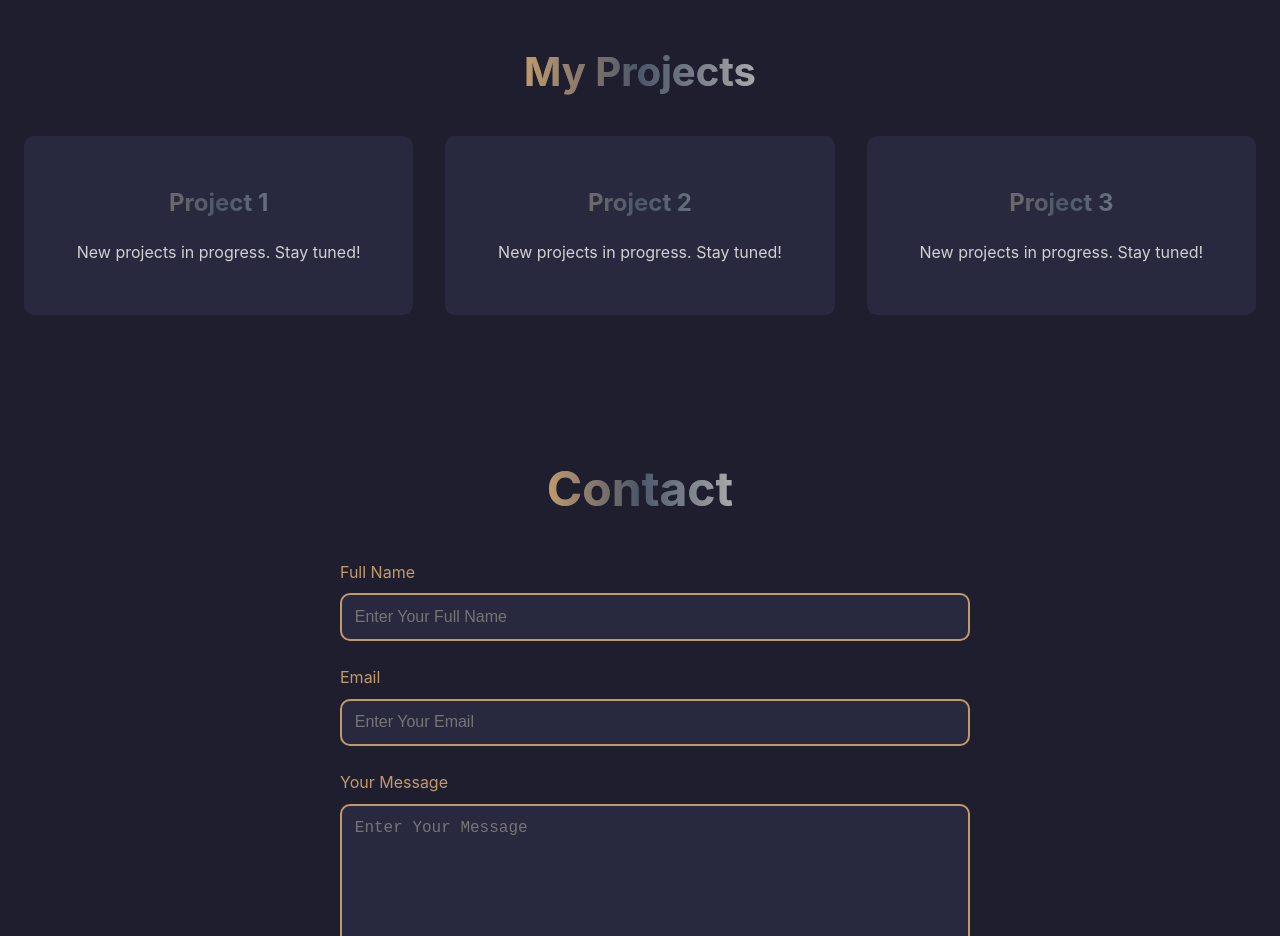
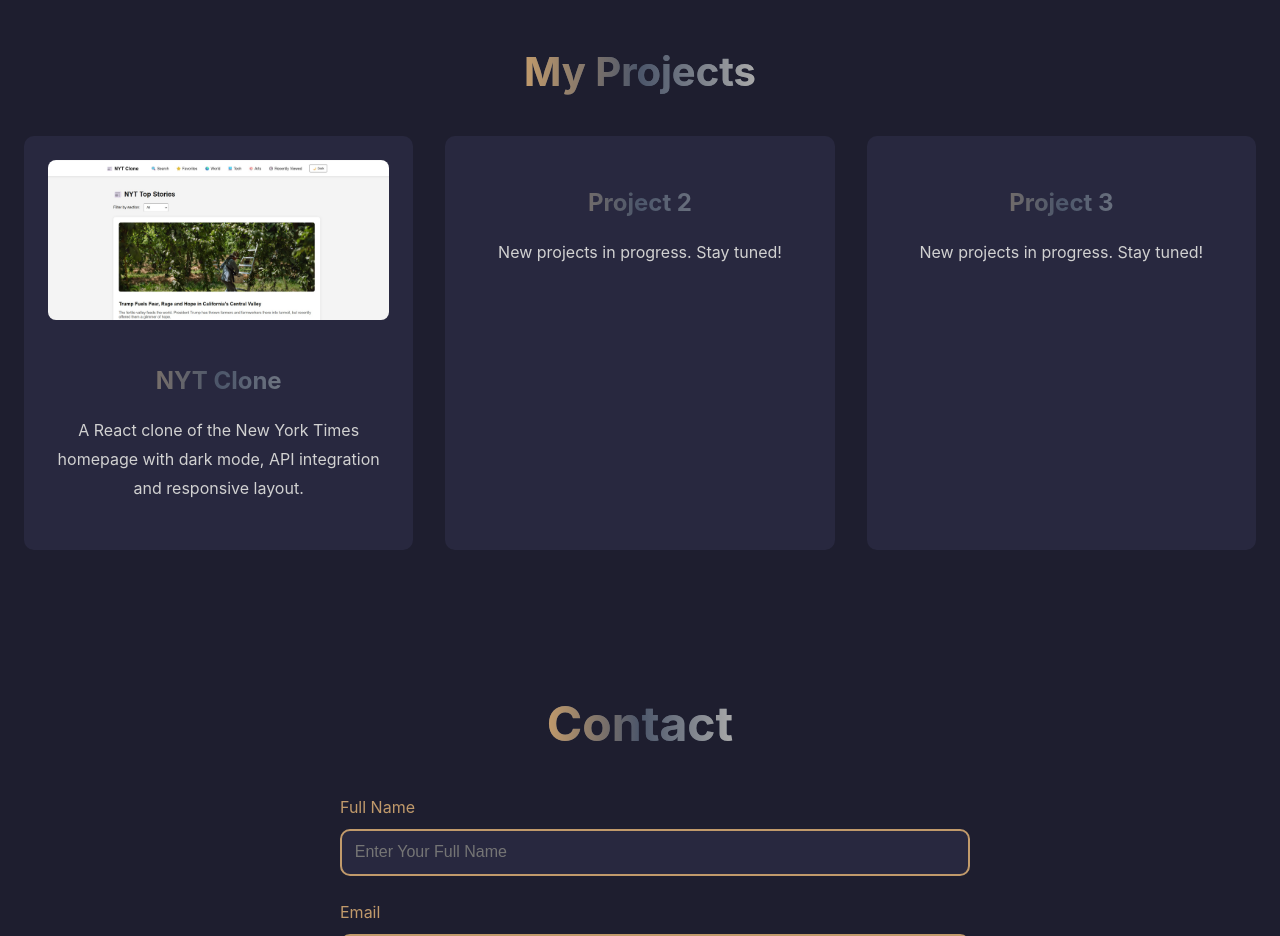
Before and after one commit to francesco-cascioli/Francesco-Portfolio, a plain HTML site: page index.html in a window 1280 px wide. Shown: the part 1540-2476 px from the top of the page. Drawn offline with nearby package versions, Linux system fonts and the light colour scheme.

Commit message:
messo progetto nella sezione project

```diff
--- a/index.html
+++ b/index.html
@@ -97,11 +97,14 @@
         <div class="header">
           <h2><span>My Projects</span></h2>
         </div>
-        <div class="projects-container">
-          <div class="box">
-            <h3>Project 1</h3>
-            <p>New projects in progress. Stay tuned!</p>
-          </div>
+          <div class="projects-container">
+
+         <a href="https://francesco-cascioli.github.io/NYT-clone/#/home" target="_blank" rel="noopener noreferrer" class="box" style="text-decoration: none; color: inherit;">
+      <img src="assets/img/nyt-clone.jpg" alt="NYT Clone" style="width: 100%; height: 160px; object-fit: cover; border-radius: 8px; margin-bottom: 10px;">
+      <h3>NYT Clone</h3>
+      <p>A React clone of the New York Times homepage with dark mode, API integration and responsive layout.</p>
+    </a>
+    </a>
           <div class="box">
             <h3>Project 2</h3>
             <p>New projects in progress. Stay tuned!</p>
```
Also changed, not shown: assets/img/nyt-clone.jpg (added).
